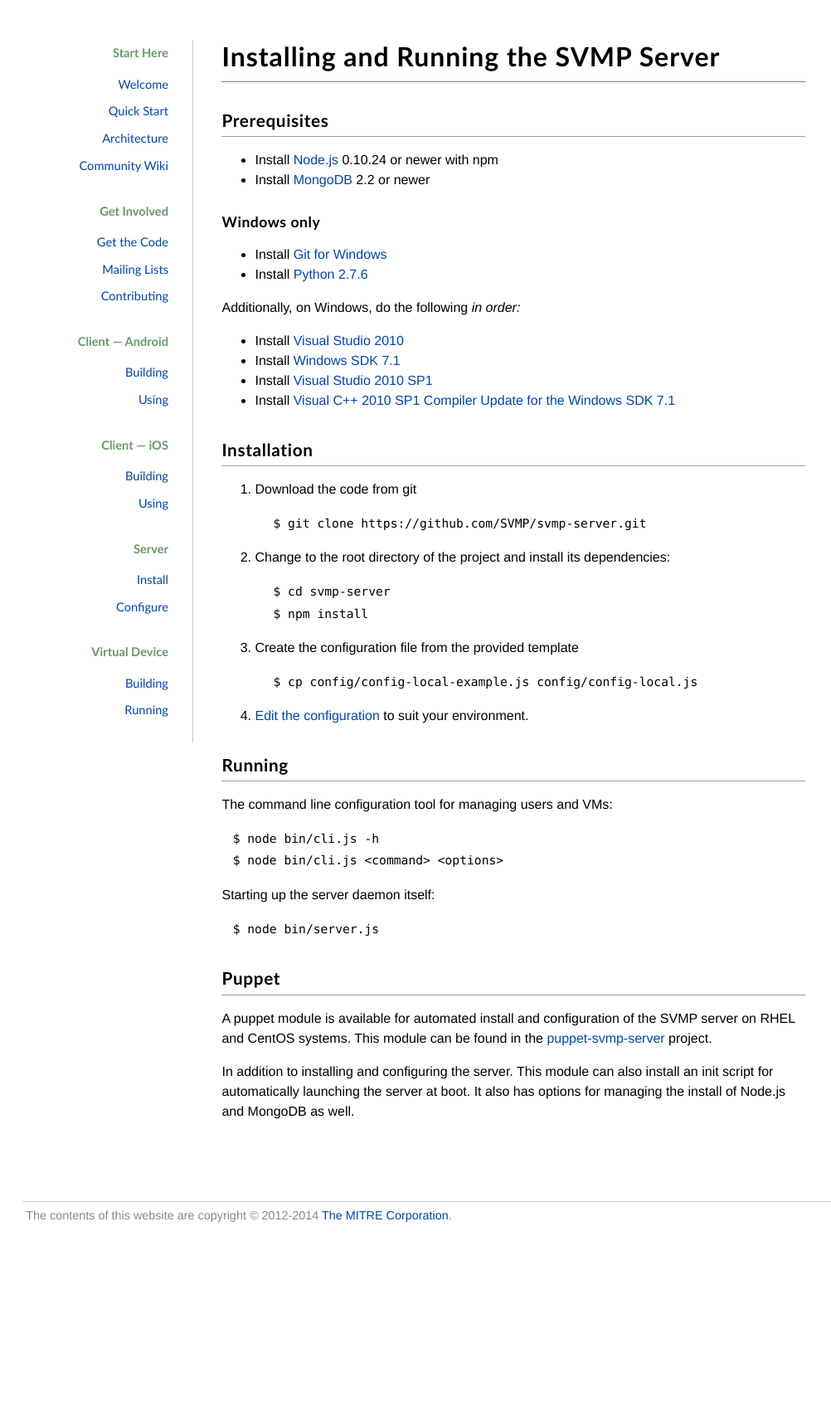
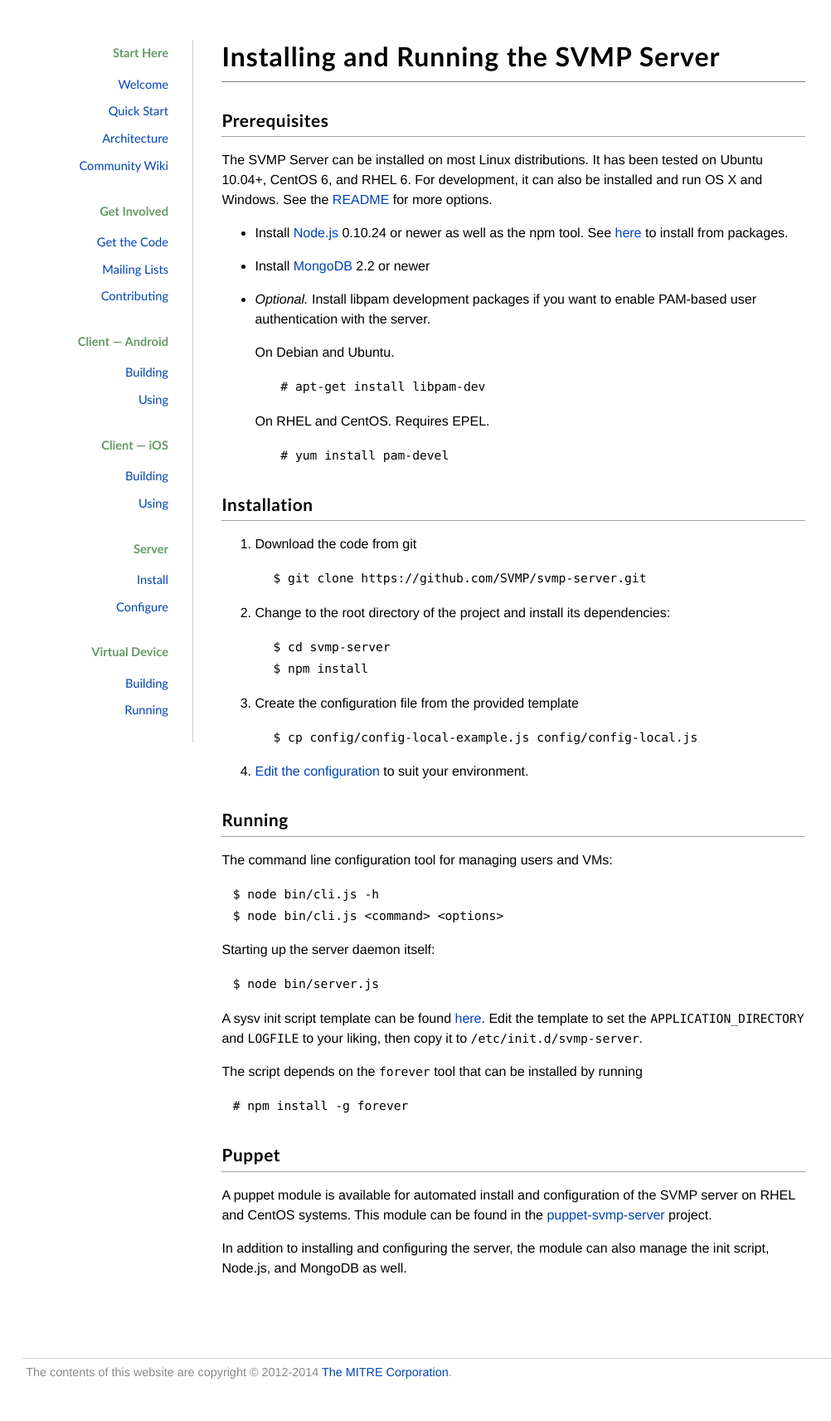
Before and after one commit to SVMP/svmp.github.io, a Jekyll site: the page built from server-install.md, in a window 1280 px wide. Shown: the whole page at 83% size, without its empty margins (93-1095 px from the left). Built offline with Jekyll 4.4.1, drawn with Linux system fonts in a browser that asks for light colours; before the commit the page ends 1524 px from its top, so only the background shows below that.

Commit message:
Server installation page completed

```diff
--- a/server-install.md
+++ b/server-install.md
@@ -5,20 +5,20 @@ title: Installing and Running the SVMP Server
 
 ## Prerequisites
 
-* Install [Node.js](http://nodejs.org) 0.10.24 or newer with npm
+The SVMP Server can be installed on most Linux distributions. It has been tested on Ubuntu 10.04+, CentOS 6, and RHEL 6. For development, it can also be installed and run OS X and Windows. See the [README](https://github.com/SVMP/svmp-server/blob/master/README.md) for more options.
+
+* Install [Node.js](http://nodejs.org) 0.10.24 or newer as well as the npm tool. See [here](https://github.com/joyent/node/wiki/Installing-Node.js-via-package-manager) to install from packages.
 * Install [MongoDB](http://docs.mongodb.org/manual/installation/) 2.2 or newer
 
-### Windows only
+* *Optional.* Install libpam development packages if you want to enable PAM-based user authentication with the server.
 
-* Install [Git for Windows](http://msysgit.github.io/)
-* Install [Python 2.7.6](https://www.python.org/download/releases/2.7.6/)
+    On Debian and Ubuntu.
 
-Additionally, on Windows, do the following *in order:*
+        # apt-get install libpam-dev
 
-* Install [Visual Studio 2010](http://www.microsoft.com/visualstudio/eng/downloads#d-2010-express)
-* Install [Windows SDK 7.1](http://www.microsoft.com/en-us/download/details.aspx?id=8279)
-* Install [Visual Studio 2010 SP1](http://www.microsoft.com/en-us/download/details.aspx?id=23691)
-* Install [Visual C++ 2010 SP1 Compiler Update for the Windows SDK 7.1](http://www.microsoft.com/en-us/download/details.aspx?id=4422)
+    On RHEL and CentOS. Requires EPEL.
+
+        # yum install pam-devel
 
 ## Installation
 
@@ -48,8 +48,14 @@ Starting up the server daemon itself:
 
     $ node bin/server.js
 
+A sysv init script template can be found [here](https://github.com/SVMP/puppet-svmp-server/blob/master/templates/svmp-init.erb). Edit the template to set the `APPLICATION_DIRECTORY` and `LOGFILE` to your liking, then copy it to `/etc/init.d/svmp-server`.
+
+The script depends on the `forever` tool that can be installed by running
+
+    # npm install -g forever
+
 ## Puppet
 
 A puppet module is available for automated install and configuration of the SVMP server on RHEL and CentOS systems. This module can be found in the [puppet-svmp-server](https://github.com/SVMP/puppet-svmp-server) project.
 
-In addition to installing and configuring the server. This module can also install an init script for automatically launching the server at boot. It  also has options for managing the install of Node.js and MongoDB as well.
+In addition to installing and configuring the server, the module can also manage the init script, Node.js, and MongoDB as well.
```
